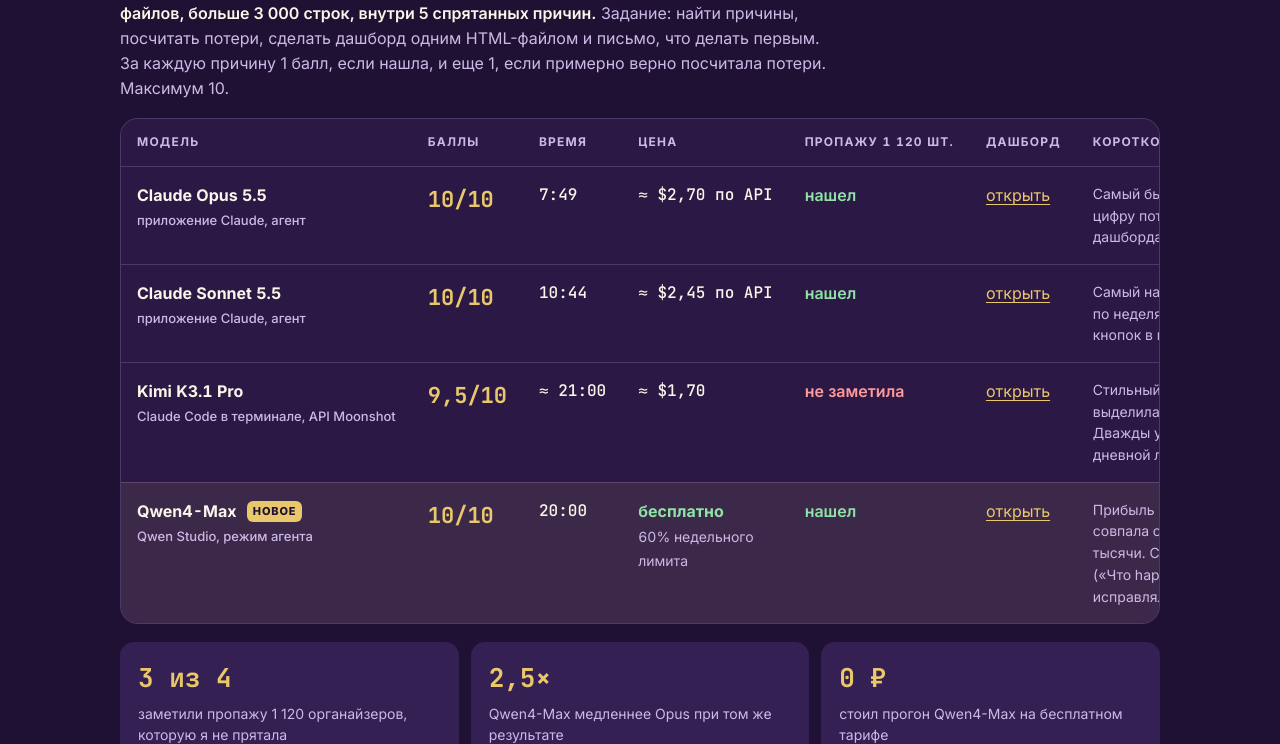
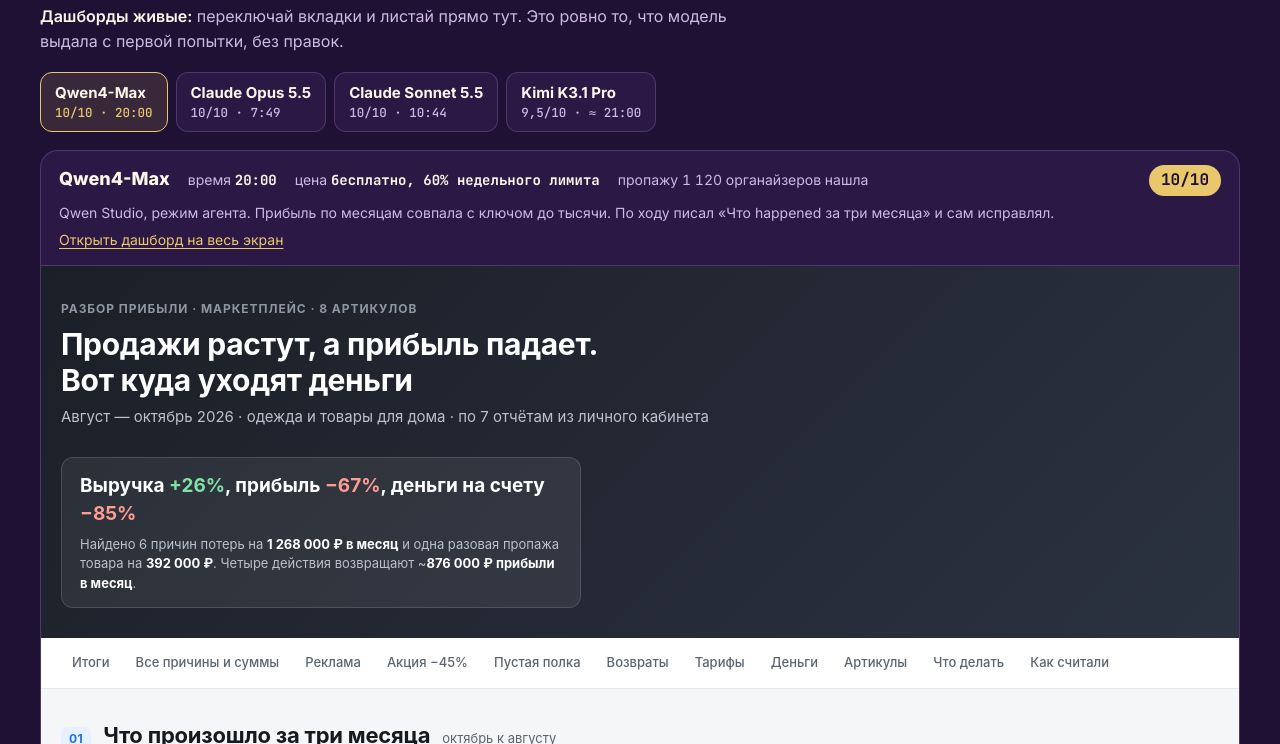
Before and after one commit to neurosonya/neuralprofit-tests, a plain HTML site: page qwen4-max/index.html in a window 1280 px wide. Shown: the part 553-1297 px from the top of the page. Drawn offline with nearby package versions, Linux system fonts and the light colour scheme; a web font is replaced by a local one.

Commit message:
Пост про Qwen4-Max: вкладки с живыми дашбордами моделей
Co-Authored-By: Claude Fable 5.2 <noreply@anthropic.com>

```diff
--- a/qwen4-max/index.html
+++ b/qwen4-max/index.html
@@ -38,7 +38,7 @@
     padding-right: max(16px, env(safe-area-inset-right, 0px));
     padding-block: 40px 64px;
   }
-  .page { max-width: 1040px; margin: 0 auto; display: flex; flex-direction: column; gap: 56px; }
+  .page { max-width: 1200px; margin: 0 auto; display: flex; flex-direction: column; gap: 40px; }
   a { color: var(--gold); text-underline-offset: 3px; }
   a:focus-visible { outline: 2px solid var(--gold); outline-offset: 3px; border-radius: 4px; }
 
@@ -91,6 +91,27 @@
     .lead { font-size: 16px; }
   }
   @media (prefers-reduced-motion: reduce) { * { scroll-behavior: auto; } }
+  details.tz { border: 1px solid var(--line); border-radius: 14px; padding: 12px 16px; background: var(--panel); }
+  details.tz summary { cursor: pointer; font-weight: 700; }
+  details.tz p { margin-top: 10px; }
+  /* viewer:start */
+  .tabs { display: flex; flex-wrap: wrap; gap: 8px; }
+  .tab { border: 1px solid var(--line); background: var(--panel); color: var(--ink); border-radius: 12px; padding: 10px 14px; cursor: pointer; font-family: var(--text); font-size: 15px; font-weight: 700; display: flex; flex-direction: column; gap: 2px; align-items: flex-start; }
+  .tab small { font-family: var(--mono); font-weight: 500; font-size: 12.5px; color: var(--muted); }
+  .tab[aria-selected="true"] { border-color: var(--gold); background: rgba(233, 200, 107, 0.12); }
+  .tab[aria-selected="true"] small { color: var(--gold); }
+  .tab:focus-visible { outline: 2px solid var(--gold); outline-offset: 2px; }
+  .viewer { border: 1px solid var(--line); border-radius: 18px; overflow: hidden; background: var(--panel); }
+  .vmeta { display: flex; flex-wrap: wrap; gap: 6px 18px; align-items: baseline; padding: 14px 18px; border-bottom: 1px solid var(--line); min-width: 0; }
+  .vmeta .vname { font-weight: 800; font-size: 18px; }
+  .vmeta .vstat { font-size: 14px; color: var(--muted); font-variant-numeric: tabular-nums; }
+  .vmeta .vstat b { color: var(--ink); font-family: var(--mono); }
+  .vmeta .vscore { margin-left: auto; background: var(--gold); color: var(--ground); font-family: var(--mono); font-weight: 700; padding: 3px 12px; border-radius: 999px; }
+  .vmeta .vnote { flex-basis: 100%; font-size: 14px; color: var(--muted); }
+  .vmeta .vopen { flex-basis: 100%; font-size: 14px; }
+  .viewer iframe { display: block; width: 100%; height: min(80vh, 860px); min-height: 520px; border: 0; background: #fff; }
+  h3.sub { margin: 14px 0 0; font-size: 18px; }
+  /* viewer:end */
 </style>
 
 </head>
@@ -99,7 +120,7 @@
   <header>
     <div class="brand">@NeuralProfit · личные тесты</div>
     <h1>Сравнение моделей <em>на живых задачах</em></h1>
-    <p class="lead">Один промпт для всех, одна попытка, без подсказок, все на видео. Баллы считаю по заранее готовому ключу с правильными ответами. Таблица к посту про Qwen4-Max.</p>
+    <p class="lead">Один промпт для всех, одна попытка, без подсказок. Ниже живые дашборды, которые собрала каждая модель: переключай вкладки и сравнивай. Таблица к посту про Qwen4-Max.</p>
     <div class="meta">
       <span class="chip">Обновлено 16 ноября 2026</span>
       <span class="chip">Моделей в таблице: 4</span>
@@ -110,7 +131,16 @@
   <section aria-labelledby="t1">
     <span class="eyebrow">Тест 1 · главный</span>
     <h2 id="t1">Почему продажи растут, а прибыль падает</h2>
-    <p class="task">Я собрала отчеты выдуманного магазина на маркетплейсе за август, сентябрь и октябрь: продажи, возвраты, реклама, остатки, тарифы, себестоимость, акции. <b>7 файлов, больше 3 000 строк, внутри 5 спрятанных причин.</b> Задание: найти причины, посчитать потери, сделать дашборд одним HTML-файлом и письмо, что делать первым. За каждую причину 1 балл, если нашла, и еще 1, если примерно верно посчитала потери. Максимум 10.</p>
+    <details class="tz"><summary>Что за задача и как считаю баллы</summary><p class="task">Я собрала отчеты выдуманного магазина на маркетплейсе за август, сентябрь и октябрь: продажи, возвраты, реклама, остатки, тарифы, себестоимость, акции. <b>7 файлов, больше 3 000 строк, внутри 5 спрятанных причин.</b> Задание: найти причины, посчитать потери, сделать дашборд одним HTML-файлом и письмо, что делать первым. За каждую причину 1 балл, если нашла, и еще 1, если примерно верно посчитала потери. Максимум 10.</p></details>
+    <!-- viewer:start -->
+    <p class="task"><b>Дашборды живые:</b> переключай вкладки и листай прямо тут. Это ровно то, что модель выдала с первой попытки, без правок.</p>
+    <div class="tabs" role="tablist" aria-label="Модели" id="tabs"></div>
+    <div class="viewer">
+      <div class="vmeta" id="vmeta"></div>
+      <iframe id="vframe" title="Дашборд выбранной модели" loading="lazy"></iframe>
+    </div>
+    <h3 class="sub">Сводная таблица</h3>
+    <!-- viewer:end -->
     <div class="table-wrap">
       <table>
         <thead><tr><th>Модель</th><th>Баллы</th><th>Время</th><th>Цена</th><th>Пропажу 1 120 шт.</th><th>Дашборд</th><th>Коротко</th></tr></thead>
@@ -218,5 +248,36 @@
   <footer>Данные магазина и договор выдуманные. Цены API посчитаны по официальным прайсам на день теста, лимиты подписок взяты из кабинетов. Тесты и таблицу веду я, @NeuralProfit.</footer>
 </div>
 
+<!-- viewerjs:start -->
+<script>
+(function () {
+  var MODELS = [{"name": "Qwen4-Max", "file": "qwen4-max.html", "score": "10/10", "time": "20:00", "cost": "бесплатно, 60% недельного лимита", "found": true, "note": "Qwen Studio, режим агента. Прибыль по месяцам совпала с ключом до тысячи. По ходу писал «Что happened за три месяца» и сам исправлял."}, {"name": "Claude Opus 5.5", "file": "opus.html", "score": "10/10", "time": "7:49", "cost": "≈ $2,70 по API", "found": true, "note": "Приложение Claude, агент. Самый быстрый. Завысил цифру потерь в шапке дашборда."}, {"name": "Claude Sonnet 5.5", "file": "sonnet.html", "score": "10/10", "time": "10:44", "cost": "≈ $2,45 по API", "found": true, "note": "Приложение Claude, агент. Самый наглядный: график по неделям и план до кнопок в кабинете."}, {"name": "Kimi K3.1 Pro", "file": "kimi.html", "score": "9,5/10", "time": "≈ 21:00", "cost": "≈ $1,70", "found": false, "note": "Claude Code в терминале, API Moonshot. Стильный дизайн, но не выделила размер S у худи."}];
+  var tabs = document.getElementById('tabs');
+  var meta = document.getElementById('vmeta');
+  var frame = document.getElementById('vframe');
+  function el(tag, cls, text) { var e = document.createElement(tag); if (cls) e.className = cls; if (text) e.textContent = text; return e; }
+  function show(m, btn) {
+    tabs.querySelectorAll('.tab').forEach(function (t) { t.setAttribute('aria-selected', t === btn ? 'true' : 'false'); });
+    meta.textContent = '';
+    meta.appendChild(el('span', 'vname', m.name));
+    var t = el('span', 'vstat'); t.innerHTML = 'время <b></b>'; t.querySelector('b').textContent = m.time; meta.appendChild(t);
+    var c = el('span', 'vstat'); c.innerHTML = 'цена <b></b>'; c.querySelector('b').textContent = m.cost; meta.appendChild(c);
+    meta.appendChild(el('span', 'vstat', m.found ? 'пропажу 1 120 органайзеров нашла' : 'пропажу 1 120 органайзеров не заметила'));
+    meta.appendChild(el('span', 'vscore', m.score));
+    meta.appendChild(el('span', 'vnote', m.note));
+    var o = el('span', 'vopen'); var a = el('a', '', 'Открыть дашборд на весь экран'); a.href = m.file; a.target = '_blank'; a.rel = 'noopener'; o.appendChild(a); meta.appendChild(o);
+    frame.src = m.file;
+  }
+  MODELS.forEach(function (m, i) {
+    var b = el('button', 'tab'); b.type = 'button'; b.setAttribute('role', 'tab');
+    b.appendChild(el('span', '', m.name));
+    b.appendChild(el('small', '', m.score + ' · ' + m.time));
+    b.addEventListener('click', function () { show(m, b); });
+    tabs.appendChild(b);
+    if (i === 0) show(m, b);
+  });
+})();
+</script>
+<!-- viewerjs:end -->
 </body>
 </html>
```
